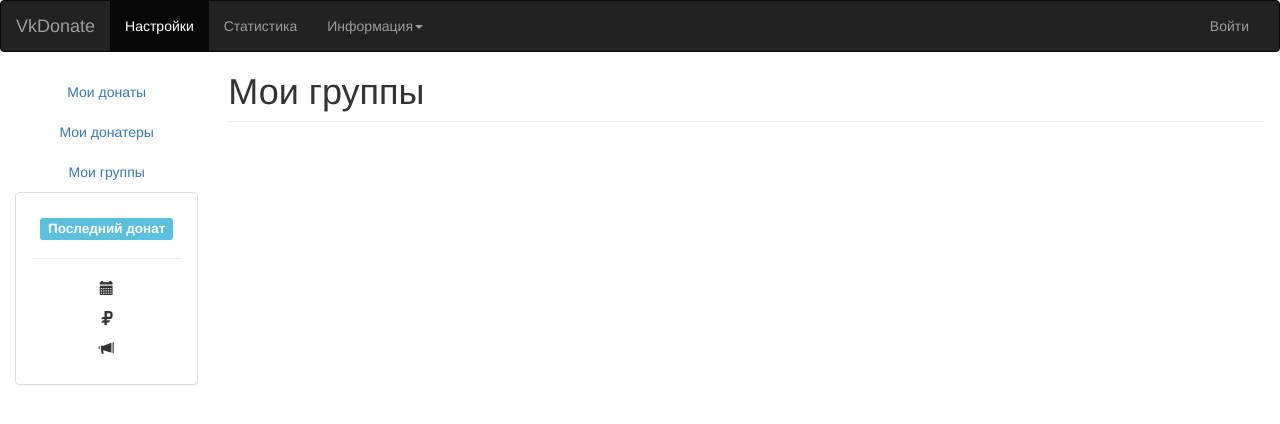
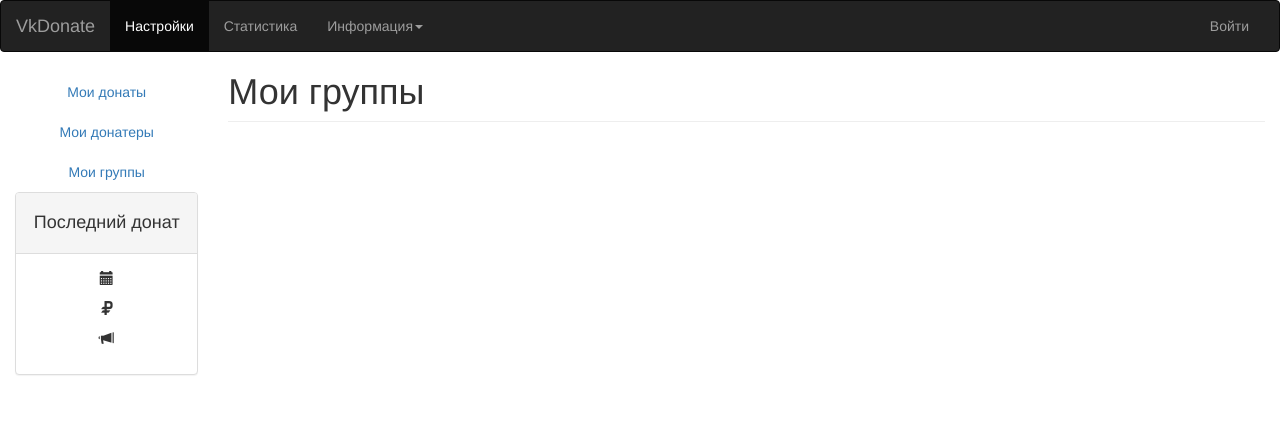
Before and after one commit to miner34006/vkdonate, a Django app: template displaySite/templates/groups.html in a window 1280 px wide. Shown: the top 424 px of the page. Run offline with Django 3.2, Linux system fonts and the light colour scheme; the template is opened without the code that fills it, so the values that code supplies are empty; some libraries are stand-ins or nearby versions.

Commit message:
Обновил блок последнего доната

```diff
--- a/displaySite/templates/contentPlusLeft.html
+++ b/displaySite/templates/contentPlusLeft.html
@@ -14,11 +14,12 @@
 {% endblock %}
 
 {% block lastDonate %}
-    <ul class="nav nav-sidebar text-center">
+    <ul class="nav nav- text-center">
         <div class="panel panel-default">
+            <div class="panel-heading">
+                <h4><span>Последний донат</span></h4>
+            </div>
             <div class="panel-body">
-                <h4><span class="label label-info">Последний донат</span></h4>
-                <hr>
                 <p><span class="glyphicon glyphicon-calendar"></span>{{ last_donate.0.donation_date }}</p>
                 <p><span class="glyphicon glyphicon-rub"></span>{{ last_donate.0.donation_size }}</p>
                 <p><span class="glyphicon glyphicon-bullhorn"></span>   {{ last_donate.0.donation_text }}</p>
```
